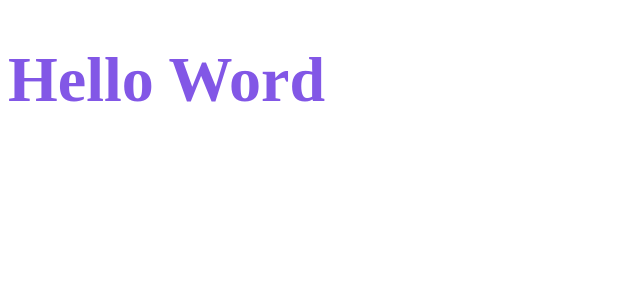
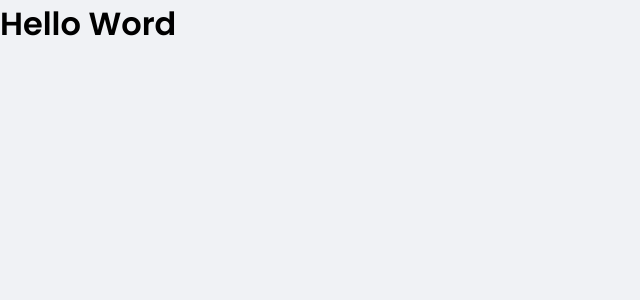
Before and after one commit to nicolaskruger/dt-money, a React (Create React App) app: page / in a window 1280 px wide. Shown: the top 300 px of the page, without its empty margins (0-640 px from the left). Built offline with nearby package versions, Linux system fonts and the light colour scheme.

Commit message:
feat: fonts do google font

```diff
--- a/public/index.html
+++ b/public/index.html
@@ -1,8 +1,16 @@
 <!DOCTYPE html>
 <html lang="en">
   <head>
+    <link rel="preconnect" href="https://fonts.googleapis.com">
+    <link rel="preconnect" href="https://fonts.gstatic.com" crossorigin>
     <meta charset="utf-8" />
     <meta name="viewport" content="width=device-width, initial-scale=1" />
+
+    <link rel="shortcut icon" href="favicon.png" type="image/x-icon">
+
+    <link href="https://fonts.googleapis.com/css2?family=Poppins:wght@400;600&family=Roboto:wght@400;700&display=swap"
+      rel="stylesheet">
+
     <title>dtmoney</title>
   </head>
   <body>
--- a/src/App.tsx
+++ b/src/App.tsx
@@ -1,14 +1,11 @@
-import styled from "styled-components";
 import { FC } from "react";
 import React from "react";
-const Title = styled.h1`
-  font-size: 64px;
-  color: #8257e6;
-`;
+import { GlobalStyle } from "./styles/global";
 export const App: FC = () => {
   return (
     <div className="App" >
-      <Title>Hello Word</Title>
+      <h1>Hello Word</h1>
+      <GlobalStyle />
     </div>
   );
 }
--- /dev/null
+++ b/src/styles/global.ts
@@ -0,0 +1,56 @@
+import { createGlobalStyle } from "styled-components";
+
+export const GlobalStyle = createGlobalStyle`
+    :root {
+      --background: #f0f2f5;
+      --red: #e62e4d;
+      --blue: #5429cc;
+      --blue-light: #6933ff;
+      --green: #33cc95;
+      --shape: #ffffff;
+      --text-title: #363f5f;
+      --text-body: #969cb3;
+    }
+    * {
+      margin: 0;
+      padding: 0;
+      box-sizing: border-box;
+    }
+    html {
+      @media (max-width: 1080px) {
+        font-size: 93.75%;
+      }
+      @media (max-width: 728px) {
+        font-size: 87.5%;
+      }
+    }
+    body {
+      background-color: var(--background);
+      -webkit-font-smoothing: antialiased;
+    }
+    body,
+    input,
+    textarea,
+    button {
+      font-family: "Poppins", sans-serif;
+      font-weight: 400;
+    }
+
+    h1,
+    h2,
+    h3,
+    h4,
+    h5,
+    h6,
+    strong {
+      font-weight: 600;
+    }
+    button {
+      cursor: pointer;
+    }
+    [disabled] {
+      opacity: 0.6;
+      cursor: not-allowed;
+    }
+
+`;
```
Also changed, not shown: public/favicon.png (renamed from public/favicom.png).
